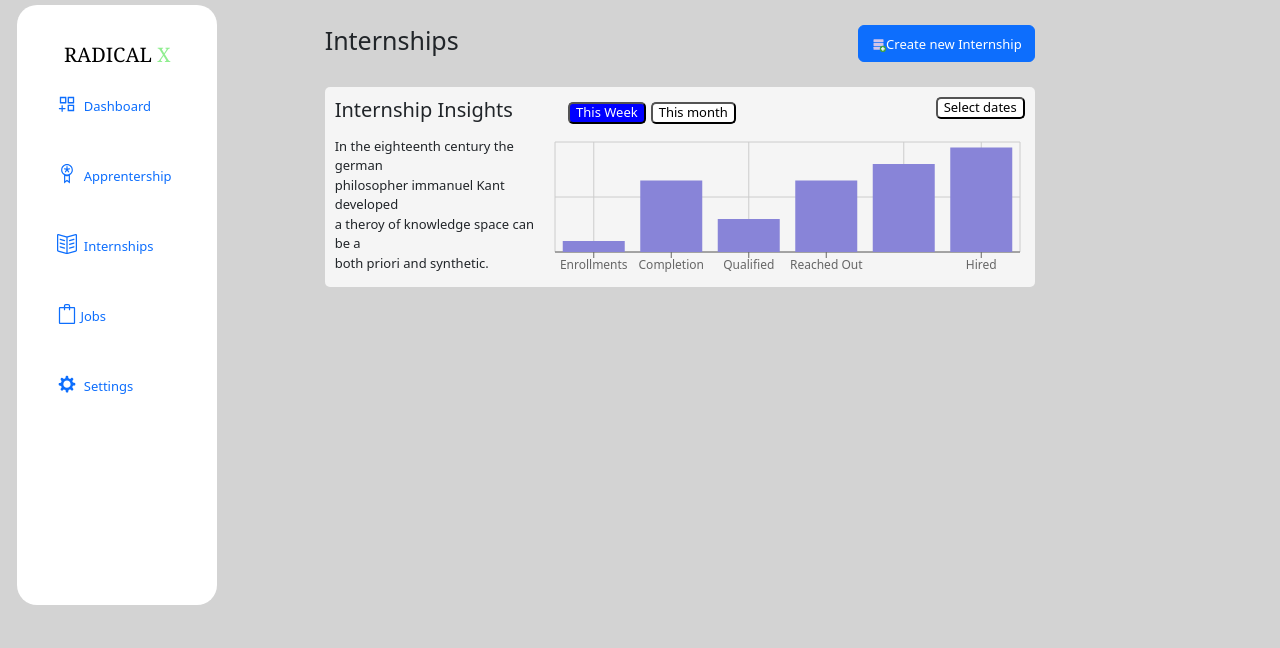
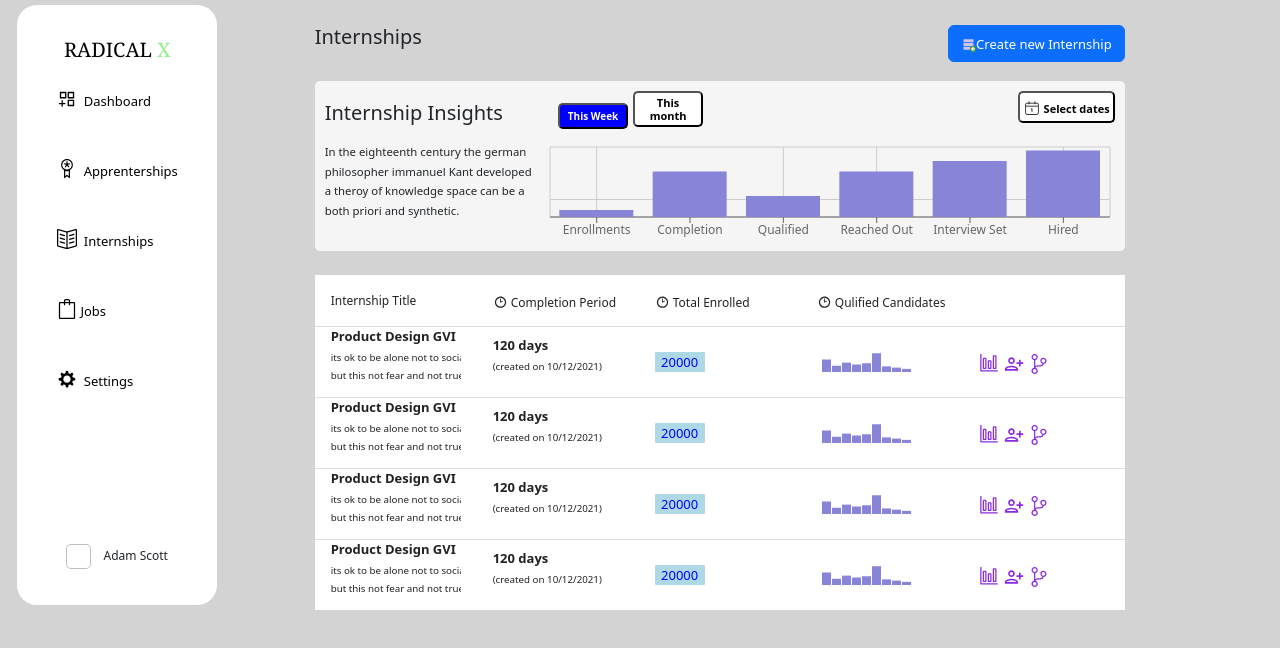
Before and after one commit to uniquex745/figmareact, a React (Create React App) app: page / in a window 1280 px wide. Shown: the top 648 px of the page. Built offline with nearby package versions, Linux system fonts and the light colour scheme.

Commit message:
internship table
table added internship

```diff
--- a/package.json
+++ b/package.json
@@ -8,10 +8,13 @@
     "@testing-library/user-event": "^13.5.0",
     "firebase": "^9.12.1",
     "react": "^18.2.0",
+    "react-data-table-component": "^7.5.3",
     "react-dom": "^18.2.0",
     "react-icons": "^4.6.0",
     "react-scripts": "5.0.1",
+    "react-table": "^7.8.0",
     "recharts": "^2.1.15",
+    "styled-components": "^5.3.6",
     "web-vitals": "^2.1.4"
   },
   "scripts": {
--- a/src/Home.js
+++ b/src/Home.js
@@ -1,9 +1,15 @@
 
-import './home.css'
+import './home.css';
 import { FcAddDatabase } from "react-icons/fc";
+import {CiCalendarDate} from 'react-icons/ci';
+import Table from './Interntable';
+
+
+
 
 
 import {BarChart,Bar,CartesianGrid,XAxis,Tooltip} from 'recharts';
+
 
 
 
@@ -16,6 +22,7 @@ const Home = () => {
           name: 'Enrollments',
 
           pv: 10000,
+
 
         },
         {
@@ -54,15 +61,15 @@ const Home = () => {
     return (
 
 
-        <div className='internship'>
+        <div className='internship '>
              <h1>Internships<button id='button' type='button' className='btn btn-primary' ><span id='data'><FcAddDatabase/></span>Create new Internship</button>
              </h1><br />
 
 
 
-            <div className='container col-12' id='insights'><h5>Internship Insights <button id='b2' >This Week</button><button id='b3'>This month</button> <button id='b4'>Select dates</button>
+            <div className='container col-12' id='insights'><h5>Internship Insights <button id='b2' >This Week</button><button id='b3'>This month</button> <button id='b4'><span id='ci'><CiCalendarDate/></span>&nbsp;Select dates</button>
              </h5>
-             <div id='graph'><BarChart width={475} height={150} data={pdata} >
+             <div id='graph'><BarChart width={570} height={110} data={pdata} >
                 <CartesianGrid  />
                     <XAxis dataKey="name"  interval={'preserveStartEnd'} fontSize={12} />
 
@@ -77,12 +84,22 @@ const Home = () => {
 
 
 
-             <p >In the eighteenth century the german <br /> philosopher immanuel Kant developed <br /> a theroy of knowledge space  can be a <br /> both priori and synthetic.
+             <p ><small>In the eighteenth century the german <br /> philosopher immanuel Kant developed <br /> a theroy of knowledge space  can be a <br /> both priori and synthetic.</small>
 
             </p>
 
 
-            </div>
+            </div><br />
+
+              <Table/>
+
+
+
+
+
+
+
+
 
 
 
@@ -92,6 +109,11 @@ const Home = () => {
 
 
 
+
+
+
+
+
       );
 }
 
--- /dev/null
+++ b/src/Interntable.js
@@ -0,0 +1,130 @@
+import DataTable from 'react-data-table-component';
+import './index.css';
+import { WiTime2 } from "react-icons/wi";
+import {VscGraph,VscSourceControl} from 'react-icons/vsc';
+import {MdPersonAddAlt} from 'react-icons/md';
+
+
+import { BarChart,Bar } from 'recharts';
+
+
+
+const Grap=[{
+
+    qu:20,
+
+
+
+},
+
+{
+
+    qu:10,
+},
+
+{
+
+    qu:15,
+},
+{
+
+    qu:12,
+},{
+
+    qu:14,
+},
+{
+
+    name:'Qulified',
+    qu:30,
+},
+{
+
+    qu:9,
+},
+{
+
+    qu:7,
+},
+{
+
+    qu:5,
+},
+
+];
+
+const columns = [
+    {
+        name: 'Internship Title',
+        selector: row => row.title,
+
+
+
+    },
+    {
+        name: <html><span id='wit'><WiTime2/></span>&nbsp;Completion Period</html>,
+        selector: row => row.completion,
+    },
+
+    {
+        name: <html><span id='wit'><WiTime2/></span>&nbsp;Total Enrolled</html> ,
+        selector:row => row.enrolled,
+
+
+    },{
+
+        name:<html><span id='wit'><WiTime2/></span>&nbsp;Qulified Candidates</html>,
+        selector:row=><BarChart  width={100} height={30} data={Grap} ><Bar barSize={10}  dataKey="qu" fill='#8884d8' >
+
+
+        </Bar>
+
+        </BarChart>
+
+    },
+    {
+        selector:row=><html><span className='vsg'><VscGraph/>&nbsp;<MdPersonAddAlt/>&nbsp;<VscSourceControl/></span></html>
+
+    }
+];
+
+const data = [
+    {
+        id: 1,
+        title: <html><b>Product Design GVI</b><p><sub>its ok to be alone not to social<br/> but this not fear and not true</sub></p></html>,
+        completion: <html><b>120 days</b><p><sub>(created on 10/12/2021)</sub></p></html>,
+        enrolled: <html><div className='roll'>20000</div></html>,
+
+    },
+    {
+        id: 2,
+        title: <html><b>Product Design GVI</b><p><sub>its ok to be alone not to social<br/> but this not fear and not true</sub></p></html>,
+        completion: <html><b>120 days</b><p><sub>(created on 10/12/2021)</sub></p></html>,
+        enrolled: <html className='roll'><div>20000</div></html>
+    },
+    {
+        id:3,
+        title:<html><b>Product Design GVI</b><p><sub>its ok to be alone not to social<br/> but this not fear and not true</sub></p></html>,
+        completion: <html><b>120 days</b><p><sub>(created on 10/12/2021)</sub></p></html>,
+        enrolled:<html><div className='roll'>20000</div></html>
+
+
+    },
+    {
+        id:4,
+        title: <html><b>Product Design GVI</b><p><sub>its ok to be alone not to social<br/> but this not fear and not true</sub></p></html>,
+        completion: <html><b>120 days</b><p><sub>(created on 10/12/2021)</sub></p></html>,
+        enrolled: <html><div className='roll'>20000</div></html>
+    }
+]
+
+function table() {
+    return (
+        <DataTable
+            columns={columns}
+            data={data}
+        />
+    );
+};
+
+export default table;
--- a/src/Navbar.js
+++ b/src/Navbar.js
@@ -8,22 +8,24 @@ import {DiAptana} from 'react-icons/di'
 const Navbar = () => {
     return (
 
-        <nav className="navbar" >
+        <nav className="navbar">
 
-        <div className="links" >
+            <div className="links">
 
 
-            <h1>RADICAL&nbsp;<span id='x'>X</span></h1>
-            <a href="/" ><span  id='dash'><AiOutlineAppstoreAdd/></span><br/>&nbsp; Dashboard</a>
-            <a href="/"><span id='medal'><TfiMedall/></span><br/>&nbsp; Apprentership</a>
-            <a href="/"><span id='book'><SlBookOpen/></span><br/>&nbsp;&nbsp;Internships</a>
-            <a href="/"><span id='jb'><SlBag/></span><br/>&nbsp;Jobs</a>
-            <a href="/"><span id='set'><DiAptana/></span><br/>&nbsp; Settings</a>
+                <h1>RADICAL&nbsp;<span id='x'>X</span></h1>
+                <a href="/"><span id='dash'><AiOutlineAppstoreAdd /></span><br />&nbsp; Dashboard</a>
+                <a href="/"><span id='medal'><TfiMedall /></span><br />&nbsp; Apprenterships</a>
+                <a href="/"><span id='book'><SlBookOpen /></span><br />&nbsp;&nbsp;Internships</a>
+                <a href="/"><span id='jb'><SlBag /></span><br />&nbsp;Jobs</a>
+                <a href="/"><span id='set'><DiAptana /></span><br />&nbsp; Settings</a>
 
 
-        </div>
+            </div>
+            <h6 id='adam'><input class="form-check-input" type="checkbox" value="" id="defaultCheck1"></input>&nbsp;
+                     &nbsp;   Adam Scott</h6>
+        </nav>
 
-        </nav>
 
 
      );
--- a/src/home.css
+++ b/src/home.css
@@ -4,9 +4,9 @@
 
 
 
-    width: 750px;
+    width: 850px;
     float: right;
-    margin: auto;
+    margin-right: -90px;
     padding: 20px;
 
 
@@ -17,7 +17,7 @@
 
 
 
-   font-size: 25px;
+   font-size: 20px;
 
  }
 
@@ -26,6 +26,7 @@
 
     font-size: small;
     float: right;
+
 
 
 
@@ -45,40 +46,51 @@
   font-size: small;
   font-weight: lighter;
 
+
  }
 
  #insights{
   background-color: whitesmoke;
   padding: 10px;
   border-radius: 5px;
-  height: 200px;
+  height: 170px;
+  width: 810px;
 
  }
 
 #b2{
 
-  font-size: small;
+  font-size: 10px;
   margin: 5px;
   margin-left: 50px;
   border-radius: 5px;
   background-color: blue;
   color: white;
+  padding: 5px;
+  width: 70px;
+  font-weight: bold;
 
 
 }
 #b3{
 
-  font-size: small;
+  font-size: 11px;
   border-radius: 5px;
+  padding: 3px;
+  width: 70px;
   background-color: white;
+  font-weight: bold;
 }
 
 #b4{
 
-  font-size: small;
+  font-size: 11px;
   float: right;
   border-radius: 5px;
   background-color: white;
+  padding: 3px;
+  font-weight: bold;
+
 
 
 }
@@ -91,3 +103,17 @@
 
 
 }
+
+.table
+{
+  background-color: whitesmoke;
+  width: 700px;
+  margin:auto;
+  padding: 100px;
+  text-align: left;
+
+
+}
+#ci{
+  font-size: 18px;
+}
--- a/src/index.css
+++ b/src/index.css
@@ -49,6 +49,7 @@ body{
   font-size: small;
   line-height: 8px;
   margin-bottom: 40px;
+  color: black;
 
 
 
@@ -101,12 +102,12 @@ body{
 }
 
 
-.links a:hover{
+  a:hover{
 
-  color: black;
+  color: blue;
   background-color: lightblue;
-  border-radius: 30px;
-
+  border-radius: 5px;
+  padding: 5px;
 
 
 
@@ -117,3 +118,38 @@ body{
       color: lightgreen;
 
 }
+.roll{
+  border-radius: 1px;
+  background-color: lightblue;
+  width: 50px;
+  height: 20px;
+  text-align: center;
+  padding: 1px;
+  color: blue;
+}
+
+#wit{
+  font-size: 15px;
+}
+
+.vsg{
+  font-size: 20px;
+  color: blueviolet;
+}
+
+#adam{
+
+  margin: auto;
+  margin-top: -40px;
+  font-size: 12px;
+
+
+}
+#adam .form-check-input{
+
+  width: 25px;
+  height: 25px;
+  border-radius: 5px;
+  margin-top: -5px;
+
+}
```
Also changed, not shown: src/App.css (deleted, +0 -38 lines), src/App.js (+11 -2 lines), 1 other file (tests, documents, lock files or other folders).
